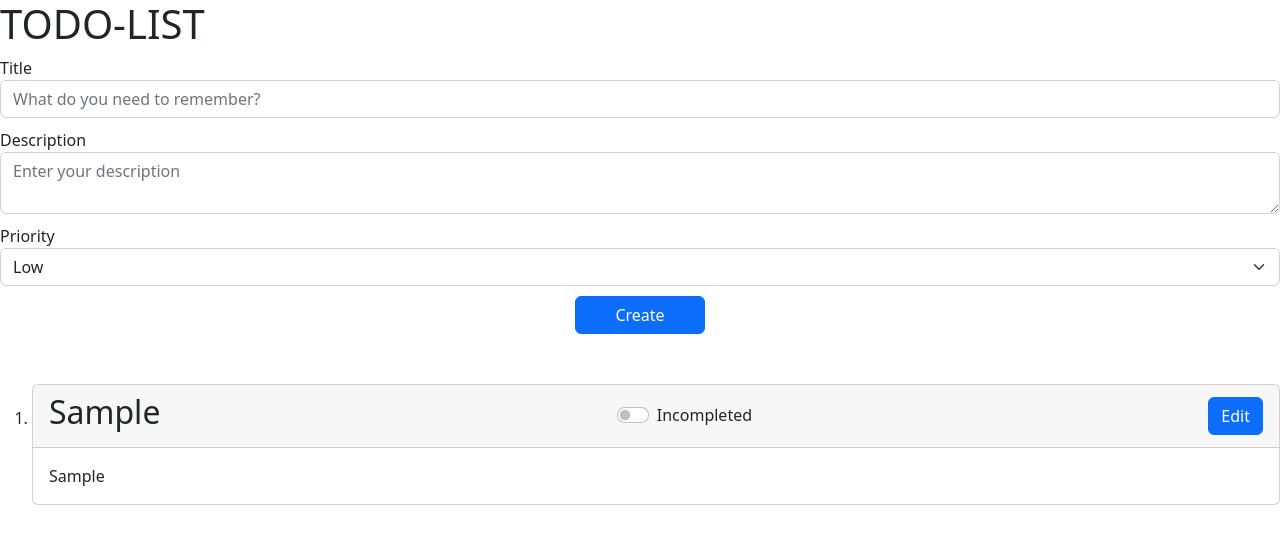
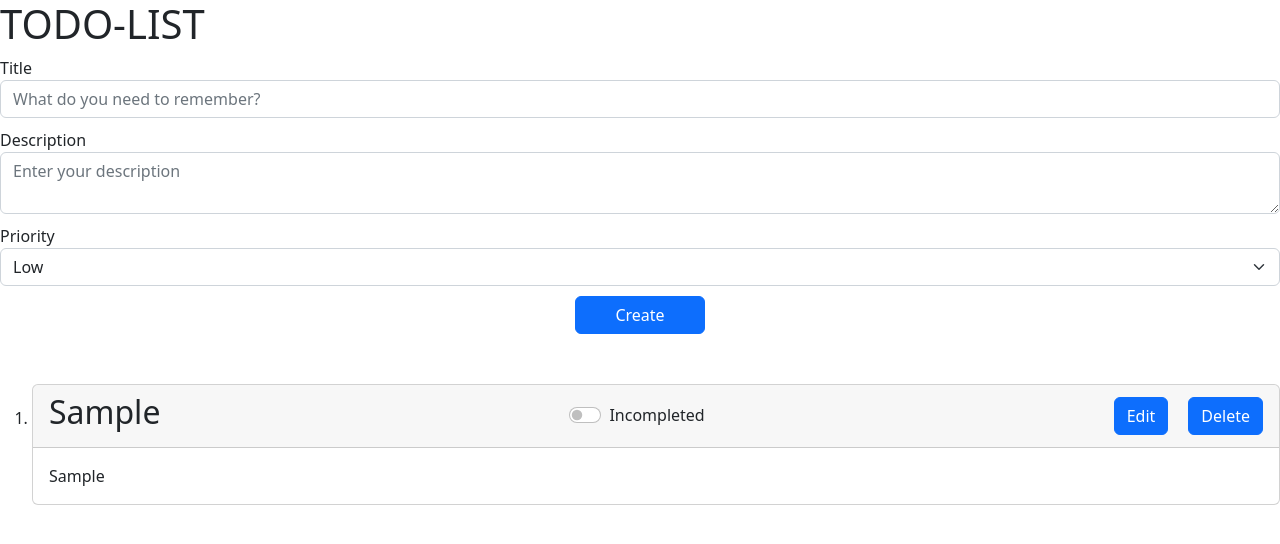
Before and after one commit to ferdiaz93/todo-list-teco, a React (Create React App) app: page / in a window 1280 px wide. Both pictures are taken after typing "Sample", "Sample" into the empty fields and a click on the button "Create". Shown: the top 544 px of the page. Built offline with nearby package versions, Linux system fonts and the light colour scheme; the HTML template or start-up script is replaced by a standard one.

Commit message:
Funcionalidad de eliminar agregada

```diff
--- a/src/App.js
+++ b/src/App.js
@@ -9,6 +9,11 @@ function App() {
   const onSubmitTask = (task) => {
     savedTasks.push(task);
     setSavedTasks([...savedTasks]);
+  }
+
+  const onDelete = (taskId) => {
+    const updatedTask = savedTasks.filter(task => task.id !== taskId);
+    setSavedTasks([...updatedTask]);
   }
 
   const onSubmitEdit = (editedTask) => {
@@ -26,7 +31,7 @@ function App() {
       </header>
       <main>
         <TaskForm onSubmitTask={onSubmitTask}/>
-        <TasksList savedTasks={savedTasks} onSubmitEdit={onSubmitEdit}/>
+        <TasksList savedTasks={savedTasks} onSubmitEdit={onSubmitEdit} onDelete={onDelete}/>
       </main>
     </div>
   );
--- a/src/assets/scss/components/_tasks_list.scss
+++ b/src/assets/scss/components/_tasks_list.scss
@@ -10,6 +10,10 @@
                         max-width: 420px;
                     }
                 }
+                .buttons-container{
+                    display: flex;
+                    column-gap: 20px
+                }
                 &.completed{
                     opacity: 0.4;
                     transition: all 300ms ease-out;
--- a/src/components/TasksList.js
+++ b/src/components/TasksList.js
@@ -1,7 +1,7 @@
 import React, { useState } from 'react'
 import { Formik, Field, Form } from 'formik';
 
-const TasksList = ({ savedTasks, onSubmitEdit }) => {
+const TasksList = ({ savedTasks, onSubmitEdit, onDelete }) => {
     const [ editingTask, setEditingTask ] = useState(null);
 
     const validate = value => {
@@ -44,6 +44,7 @@ const TasksList = ({ savedTasks, onSubmitEdit }) => {
                                         <input className="form-check-input" type="checkbox" role="switch" checked={task.finished} onChange={(e) => onSwitchChange(e, task)} />
                                         <label className="form-check-label" htmlFor="flexSwitchCheckChecked">{task.finished ? "Completed" : "Incompleted"}</label>
                                     </div>
+                                    <div className="buttons-container">
                                         <button
                                             type="button"
                                             className="btn btn-primary"
@@ -53,6 +54,13 @@ const TasksList = ({ savedTasks, onSubmitEdit }) => {
                                             disabled={task.finished}>
                                             Edit
                                         </button>
+                                        <button
+                                            type="button"
+                                            className="btn btn-primary"
+                                            onClick={() => onDelete(task.id)}>
+                                            Delete
+                                        </button>
+                                    </div>
                                 </div>
                                 <div className="card-body">
                                     <p className="card-text">{task.description}</p>
```
Lines whose indentation alone changed are shown as unchanged.
